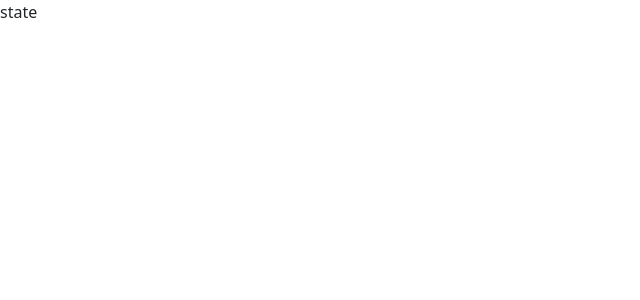
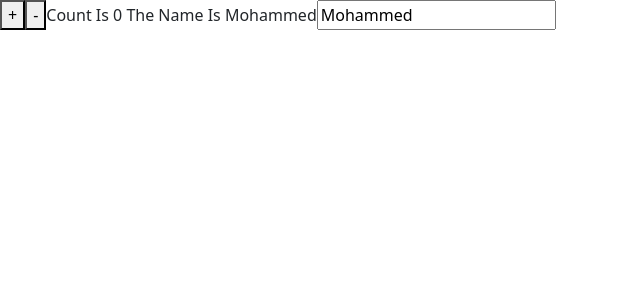
Before and after one commit to Mohammedazzam/learn-react-Ecommearce, a React (Create React App) app: page / in a window 1280 px wide. Shown: the top 300 px of the page, without its empty margins (0-640 px from the left). Built offline with nearby package versions, Linux system fonts and the light colour scheme.

Commit message:
example - UseState

```diff
--- a/src/component/State.js
+++ b/src/component/State.js
@@ -1,8 +1,70 @@
-import React , {useState}from "react";
+// import React, { useState } from "react";
+
+// const StateExamble = () => {
+//     const [count, setCount] = useState(0)
+//     // setCount(5)
+//     // console.log(count)
+//     const handelIncrese = () => {
+//         setCount(count + 1)
+//     }
+//     const handeldescrese = () => {
+//         setCount(count - 1)
+//     }
+//     return(
+//         <div>
+//             <button onClick={handelIncrese}>+</button>
+//             <button onClick={handeldescrese}>-</button>
+//             <label>Count Is {count}</label>
+//         </div>
+//     )
+
+// };
+
+// export default StateExamble;
+
+
+
+
+
+
+//شكل آخر
+// import React, { useState } from "react";
+
+// const StateExamble = () => {
+//     const [count, setCount] = useState(0)
+
+//     return (
+//         <div>
+//             <button onClick={() =>setCount(count + 1)}>+</button>
+//             <button onClick={() =>setCount(count - 1)}>-</button>
+//             <label>Count Is {count}</label>
+//         </div>
+//     )
+
+// };
+
+// export default StateExamble;
+
+
+import React, { useState } from "react";
 
 const StateExamble = () => {
-    const [count , setCount] = useState()
-    return <div>state</div>;
+    const [count, setCount] = useState(0)
+    const [text, setText] = useState('Mohammed')
+
+    const handelInput = (e) => {
+        setText(e.target.value)
+        console.log(text)
+    }
+    return (
+        <div>
+            <button onClick={() =>setCount(count + 1)}>+</button>
+            <button onClick={() =>setCount(count - 1)}>-</button>
+            <label>Count Is {count} The Name Is {text}</label>
+            <input type="text" value={text} onChange = {handelInput} />
+        </div>
+    )
+
 };
 
 export default StateExamble;
```
